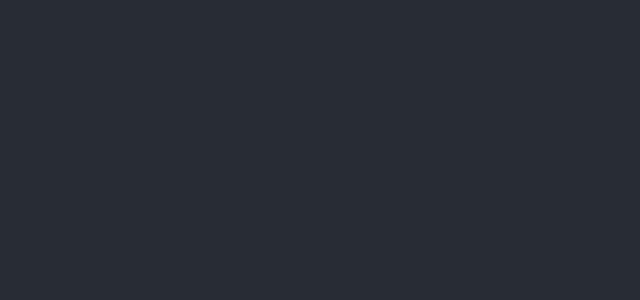
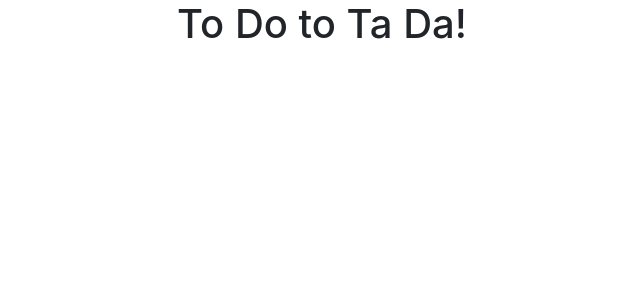
Before and after one commit to nicholajaneriley/React-To-Do-Ta-Da, a React (Create React App) app: page / in a window 1280 px wide. Shown: the top 300 px of the page, without its empty margins (318-958 px from the left). Built offline with nearby package versions, Linux system fonts and the light colour scheme.

Commit message:
imported Header to app.js

```diff
--- a/src/App.js
+++ b/src/App.js
@@ -1,12 +1,13 @@
 import React from 'react';
 import './App.css';
+import Header from "./Header";
 
 function App() {
   return (
     <div className="App">
-      <header className="App-header">
+      <Header />
 
-      </header>
+
     </div>
   );
 }
```
